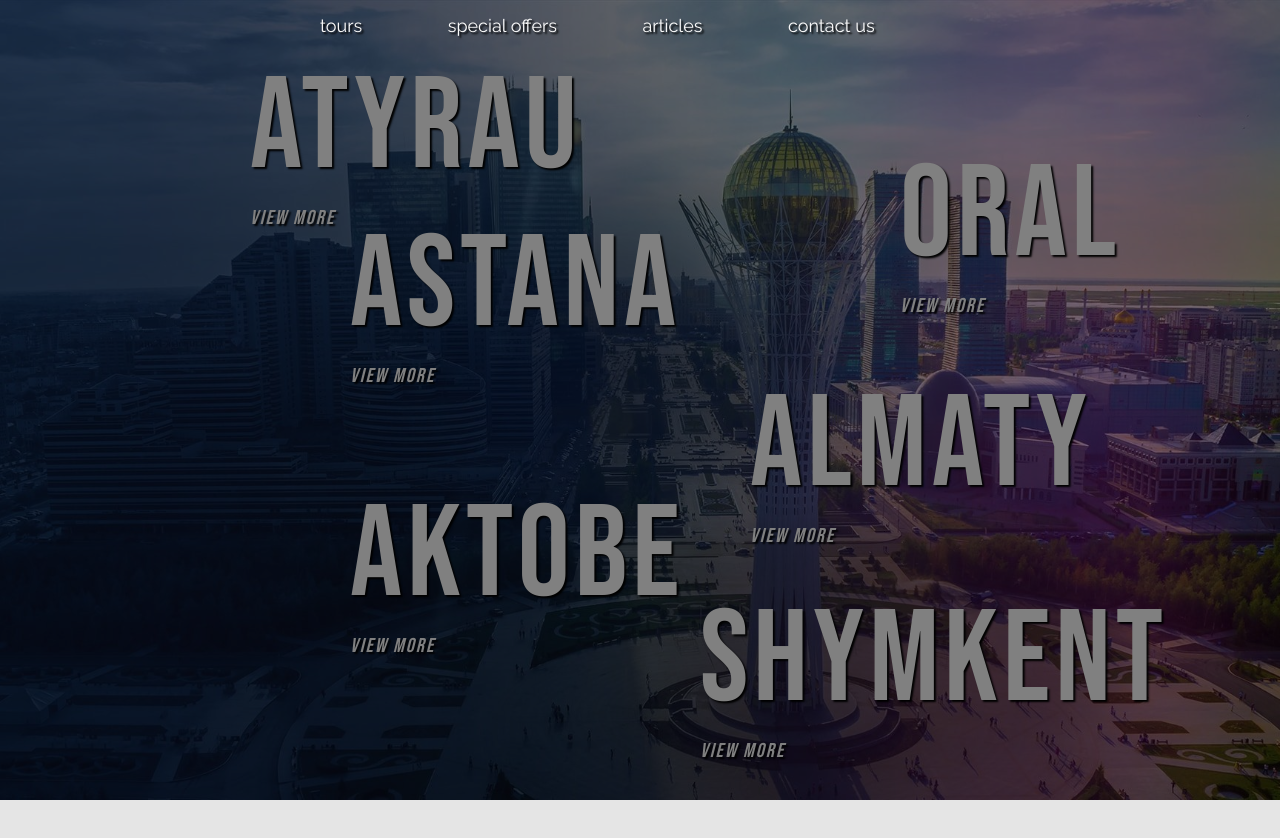
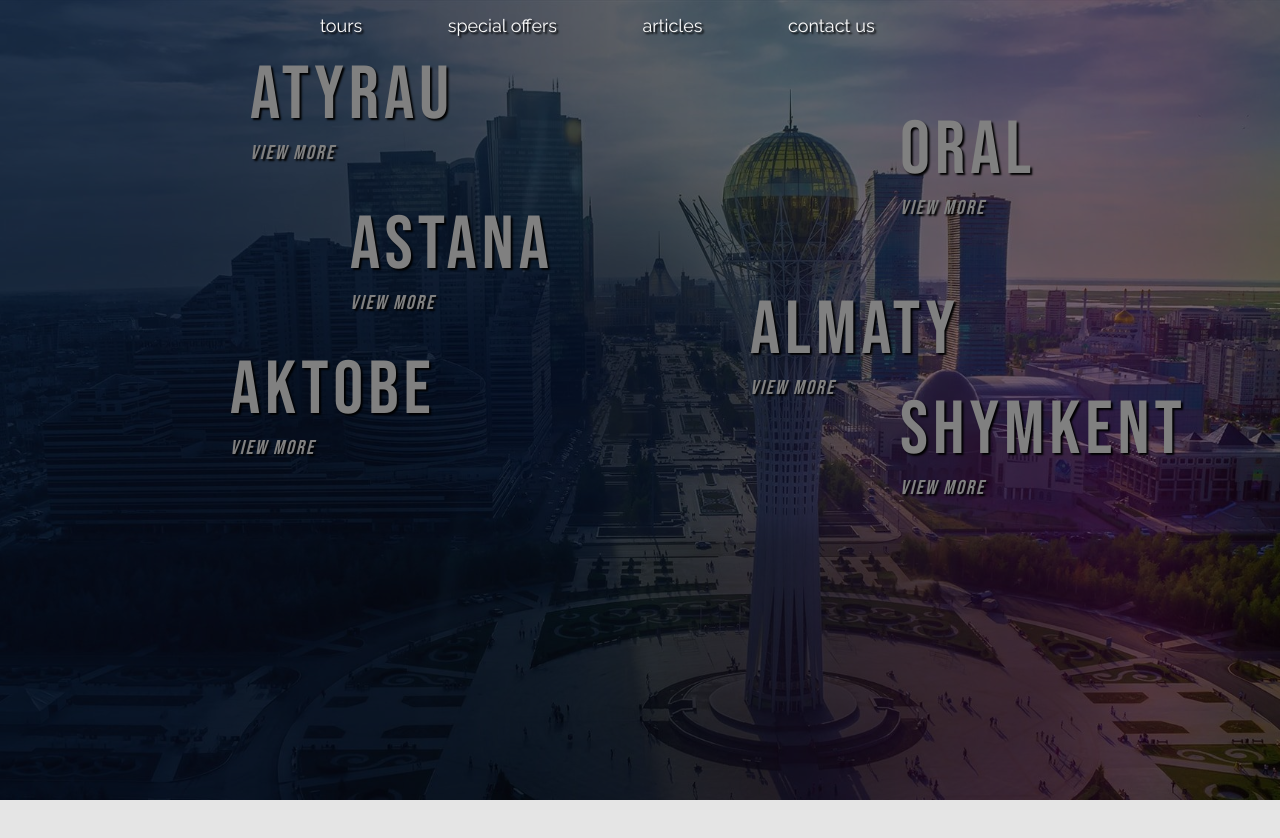
Before and after one commit to FunkyWe/English, a plain HTML site: page index.html in a window 1280 px wide. Shown: the top 838 px of the page. Drawn offline with Linux system fonts and the light colour scheme.

Commit message:
Update media.css

```diff
--- a/media.css
+++ b/media.css
@@ -28,6 +28,28 @@
   }
   .main-text {
     font-size: 130px;
+  }
+}
+
+@media (max-width: 1366px) {
+  .main-text {
+    font-size: 75px;
+  }
+  .four {
+    margin-top: -20px;
+  }
+  .second {
+    margin-top: -95px;
+  }
+  .five {
+    margin-top: -30px;
+  }
+  .third {
+    margin-top: -55px;
+    margin-left: 230px;
+  }
+  .six {
+    margin-left: 900px;
   }
 }
 
@@ -220,3 +242,9 @@
     margin-top: -20px;
   }
 }
+
+@media (max-width: 1785px) {
+  .tour-part {
+    margin-left: 0px;
+  }
+}
```
